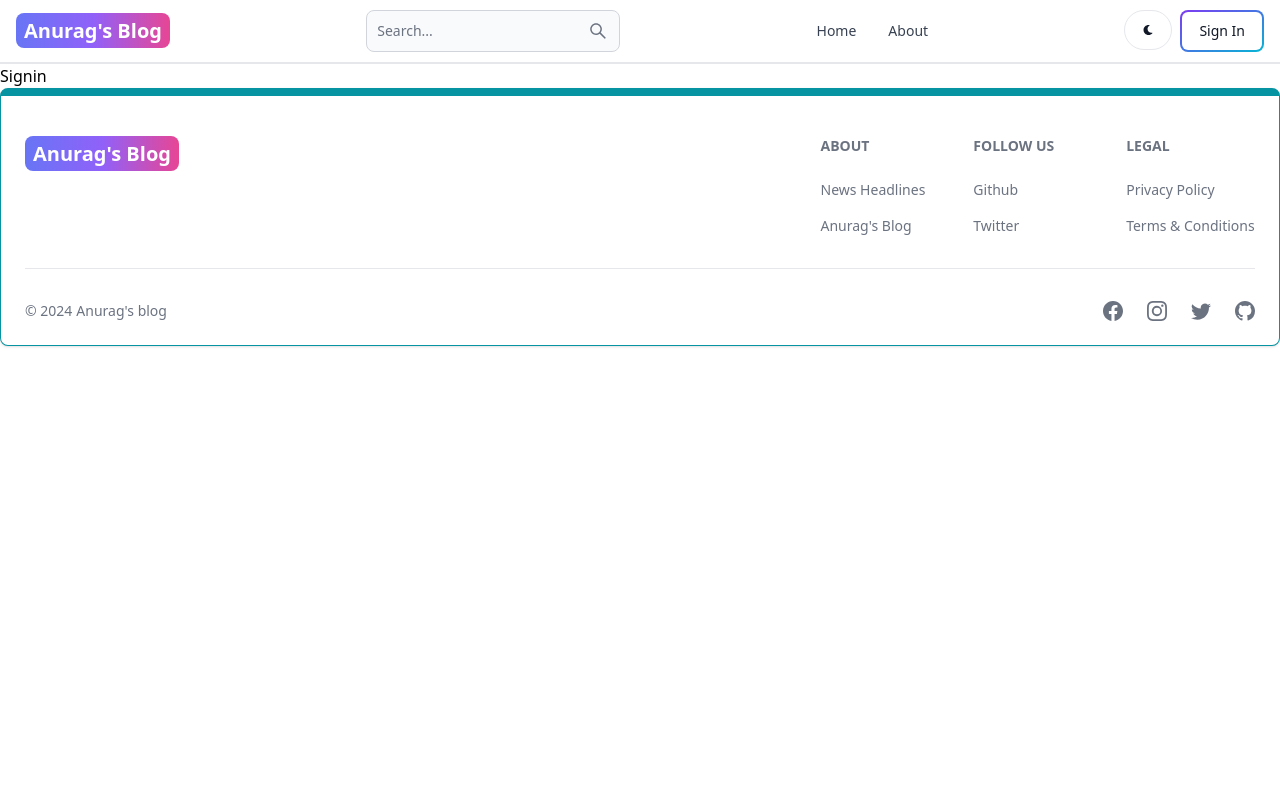
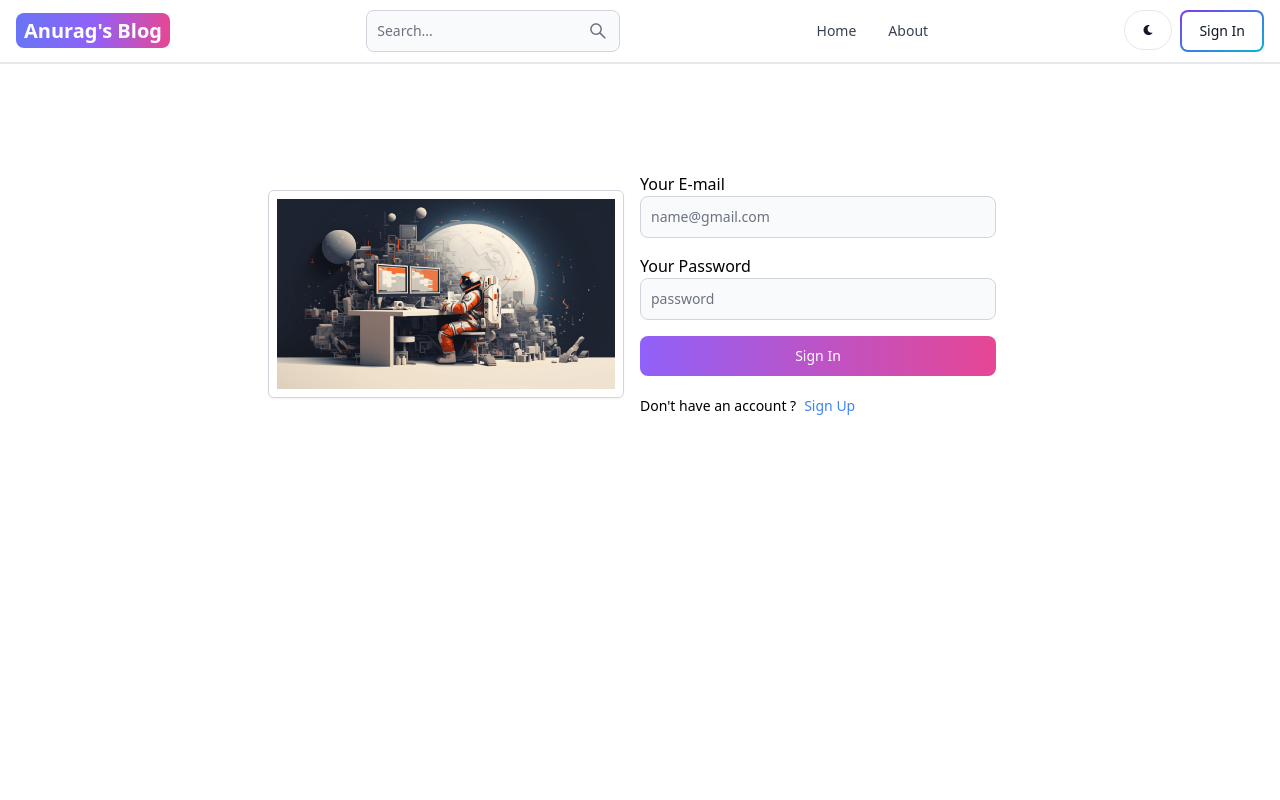
Before and after one commit to anurag587/MERN-BLOG, a React (Vite) app in the folder client/: page /sign-in in a window 1280 px wide. Shown: the top 800 px of the page. Built offline with nearby package versions, Linux system fonts and the light colour scheme.

Commit message:
complete sign in functionality

```diff
--- a/client/src/pages/Signin.jsx
+++ b/client/src/pages/Signin.jsx
@@ -1,7 +1,86 @@
-import React from 'react'
+import { Alert, Button, Spinner, TextInput } from 'flowbite-react'
+import { set } from 'mongoose';
+import React, { useState } from 'react'
+import { Link, useNavigate } from 'react-router-dom'
 
 export default function Signin() {
+  const [formData,setFormData] = useState({}); //formData
+  const [errorMessage, setErrorMessage] = useState(null)
+  const [loading,setLoading] = useState(false)
+  const navigate = useNavigate();
+  const handleChange =(e)=>{
+    setFormData({...formData, [e.target.id]:e.target.value.trim()})
+  }
+  //console.log(formData);
+  const handleSubmit = async (e)=>{
+    e.preventDefault();
+    if (!formData.email || !formData.password) {
+      return setErrorMessage('Please fill out all fields.');
+    }
+    try {
+     // setLoading(true)
+      const res = await fetch('/api/auth/signin',{
+        method: 'POST',
+        headers: {'Content-Type':'application/json'},
+        body: JSON.stringify(formData),
+      })
+      const data = await res.json();
+
+      //This is basically because --> if the database is having a username of similar name it will throw an error.
+      if(data.success === false){
+        return setErrorMessage(data.message)
+      }
+      setLoading(false)
+      if(res.ok){
+        navigate('/')
+      }
+    } catch (error) {
+      setErrorMessage(error.message)
+      setLoading(false)
+    }
+  }
   return (
-    <div>Signin</div>
+    <div className='min-h-screen mt-20'>
+      <div className='flex p-3 max-w-3xl mx-auto flex-col md:flex-row md:items-center'>
+        {/* left */}
+        <div className='flex-1'>
+          <img className = "max-w-full mx-auto border border-gray-300 shadow-sm rounded-md p-2 " src='blog.png' alt='image'/>
+        </div>
+      {/* right */}
+      <div className='flex-1 p-4'>
+        <form className='flex flex-col gap-4' onSubmit={handleSubmit}>
+          <div>
+            <label>Your E-mail</label>
+            <TextInput
+            type='email'
+            placeholder='name@gmail.com'
+            id = 'email' onChange={handleChange}/>
+          </div>
+          <div>
+            <label>Your Password</label>
+            <TextInput
+            type='password'
+            placeholder='password'
+            id = 'password' onChange={handleChange}/>
+          </div>
+          <Button gradientDuoTone= "purpleToPink" type='submit' disabled ={loading}>{loading ? (
+            <>
+            <Spinner size= 'sm'/>
+            <span className='pl-3'>Loading...</span>
+            </>
+          ) : 'Sign In'}</Button>
+        </form>
+        <div className='flex gap-2 text-sm mt-5'>
+          <span>Don't have an account ?</span>
+          <Link to ="/sign-up " className='text-blue-500'>Sign Up</Link>
+        </div>
+        {errorMessage && (
+          <Alert className='mt-5 color = faliure'>
+            {errorMessage}
+          </Alert>
+        )}
+      </div>
+      </div>
+    </div>
   )
 }
```
Also changed, not shown: client/blog.png (added).
